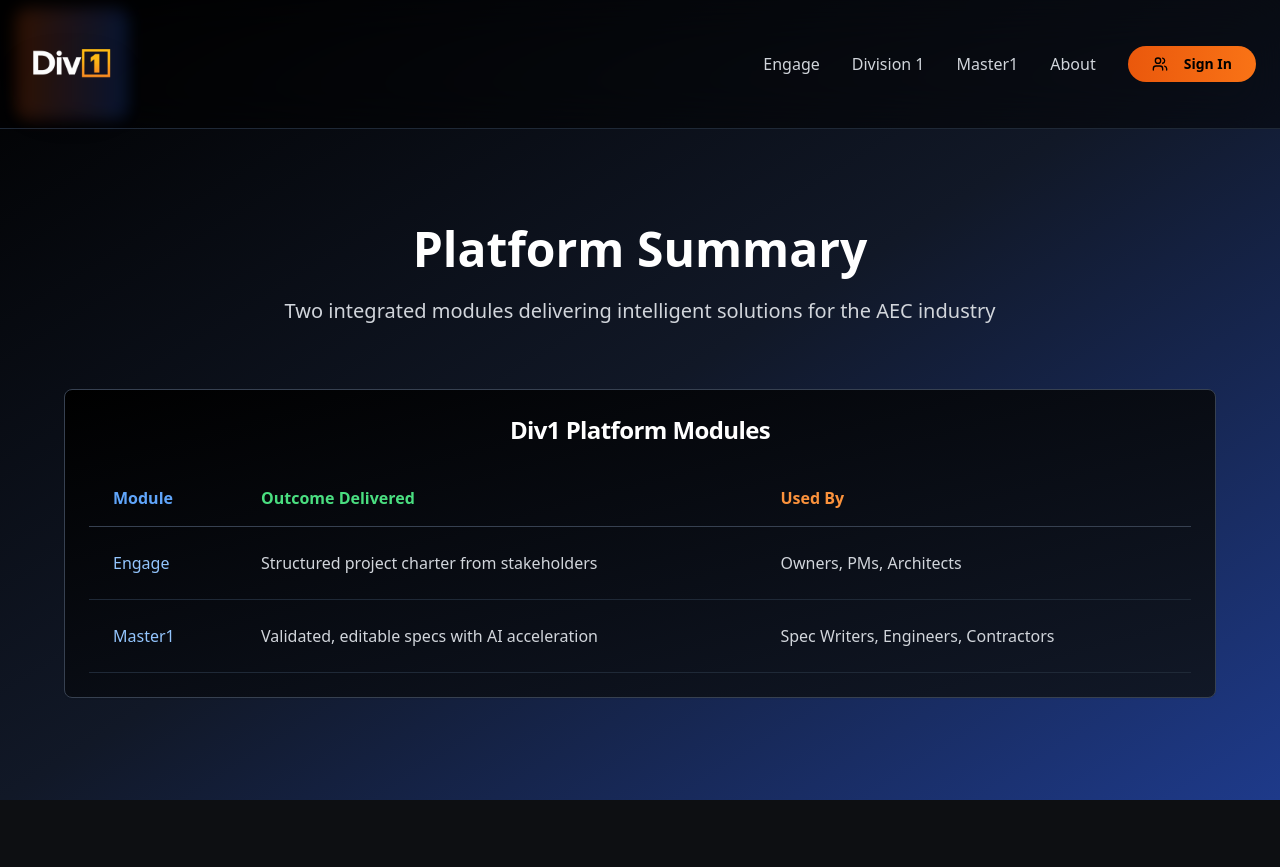
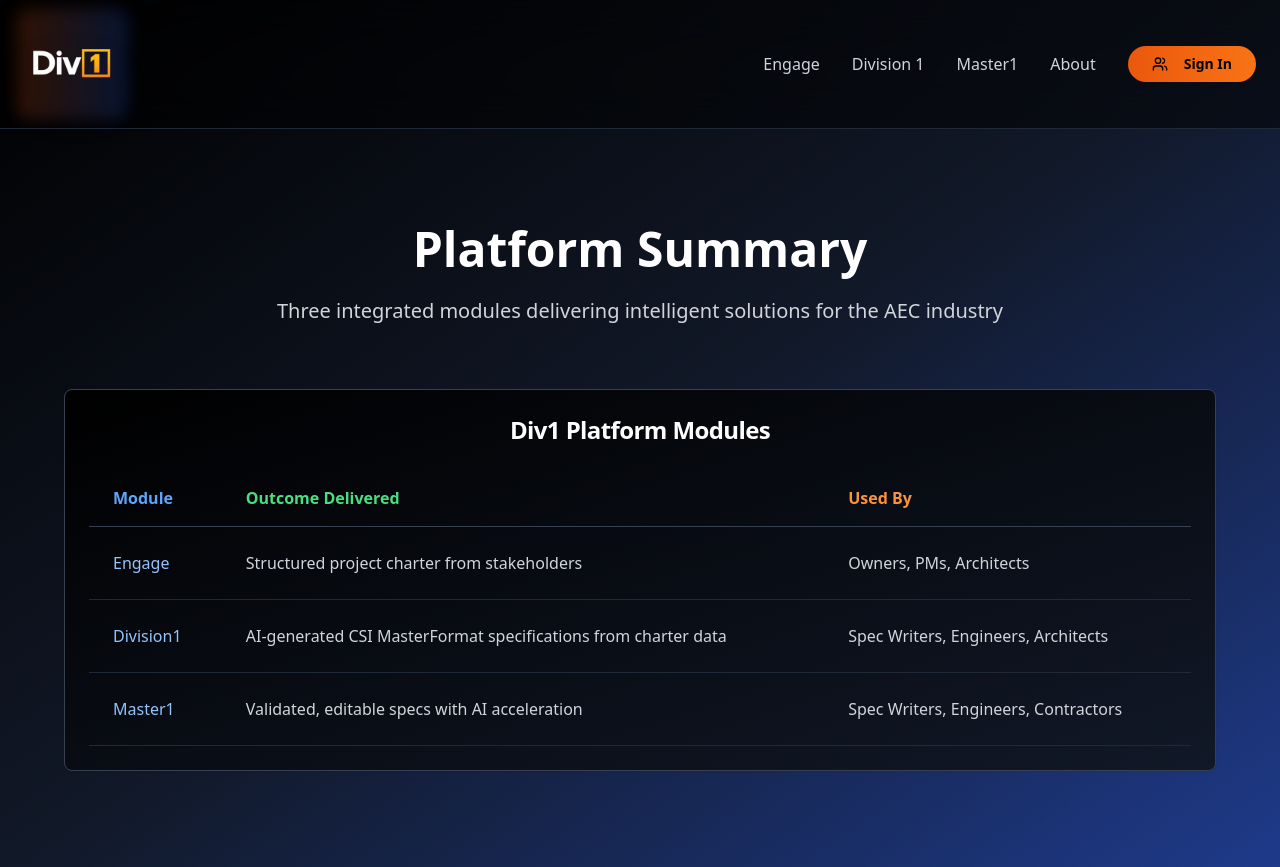
Before and after one commit to Tkenney207/div1-architect-ai-nexus, a React (Vite) app: page /about in a window 1280 px wide. Before the commit the page ends 800 px from the top, so only its background shows below. Built offline with nearby package versions, Linux system fonts and the light colour scheme.

Commit message:
Fix: Include Division1 in Platform Summary
Updated the Platform Summary page (`src/pages/About.tsx`) to include the Division1 module information in the table.

```diff
--- a/src/pages/About.tsx
+++ b/src/pages/About.tsx
@@ -9,6 +9,11 @@ const About = () => {
       module: "Engage",
       outcome: "Structured project charter from stakeholders",
       usedBy: "Owners, PMs, Architects"
+    },
+    {
+      module: "Division1",
+      outcome: "AI-generated CSI MasterFormat specifications from charter data",
+      usedBy: "Spec Writers, Engineers, Architects"
     },
     {
       module: "Master1",
@@ -26,7 +31,7 @@ const About = () => {
           <div className="text-center mb-16">
             <h1 className="text-5xl font-bold text-white mb-6">Platform Summary</h1>
             <p className="text-xl text-gray-300 max-w-3xl mx-auto">
-              Two integrated modules delivering intelligent solutions for the AEC industry
+              Three integrated modules delivering intelligent solutions for the AEC industry
             </p>
           </div>
 
```
